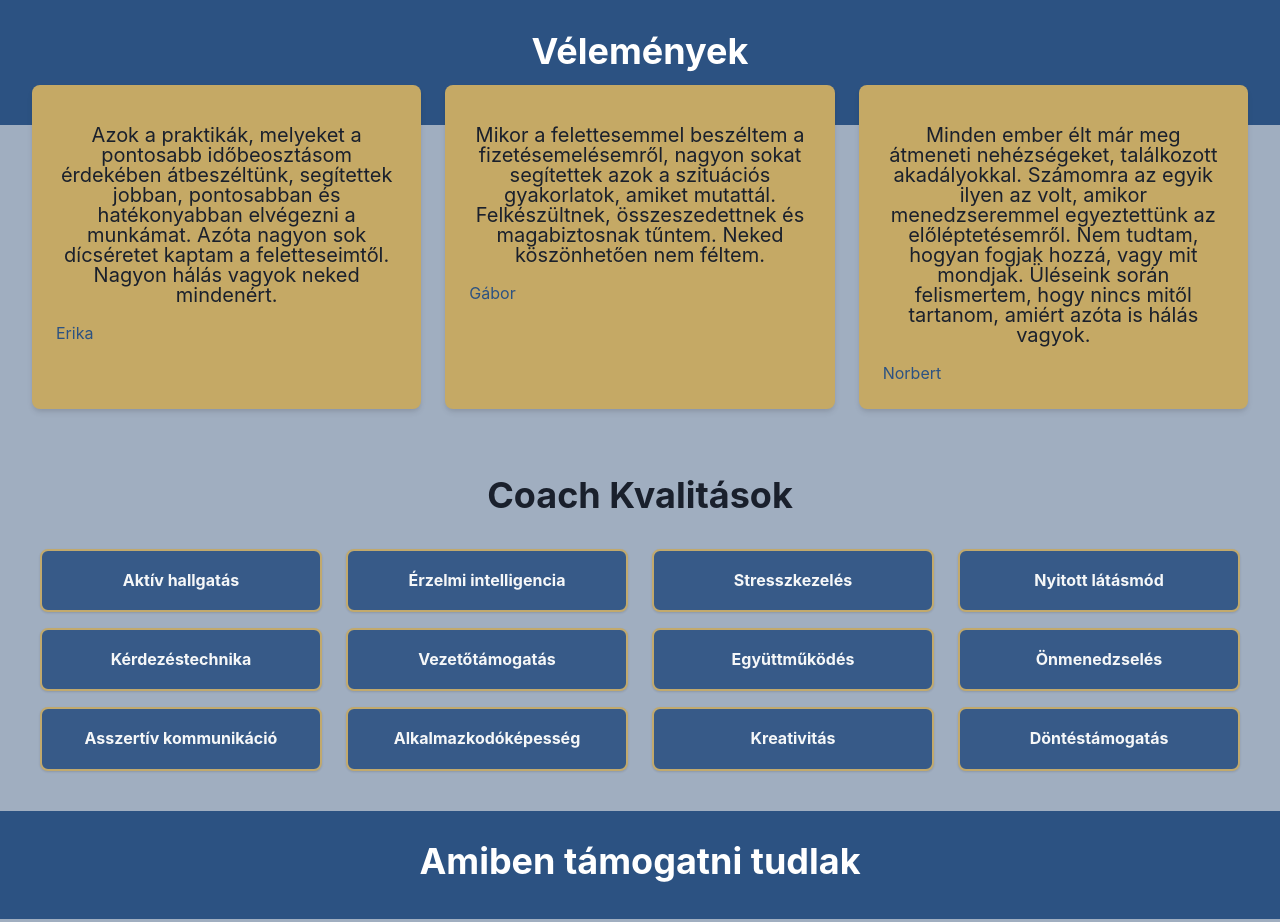
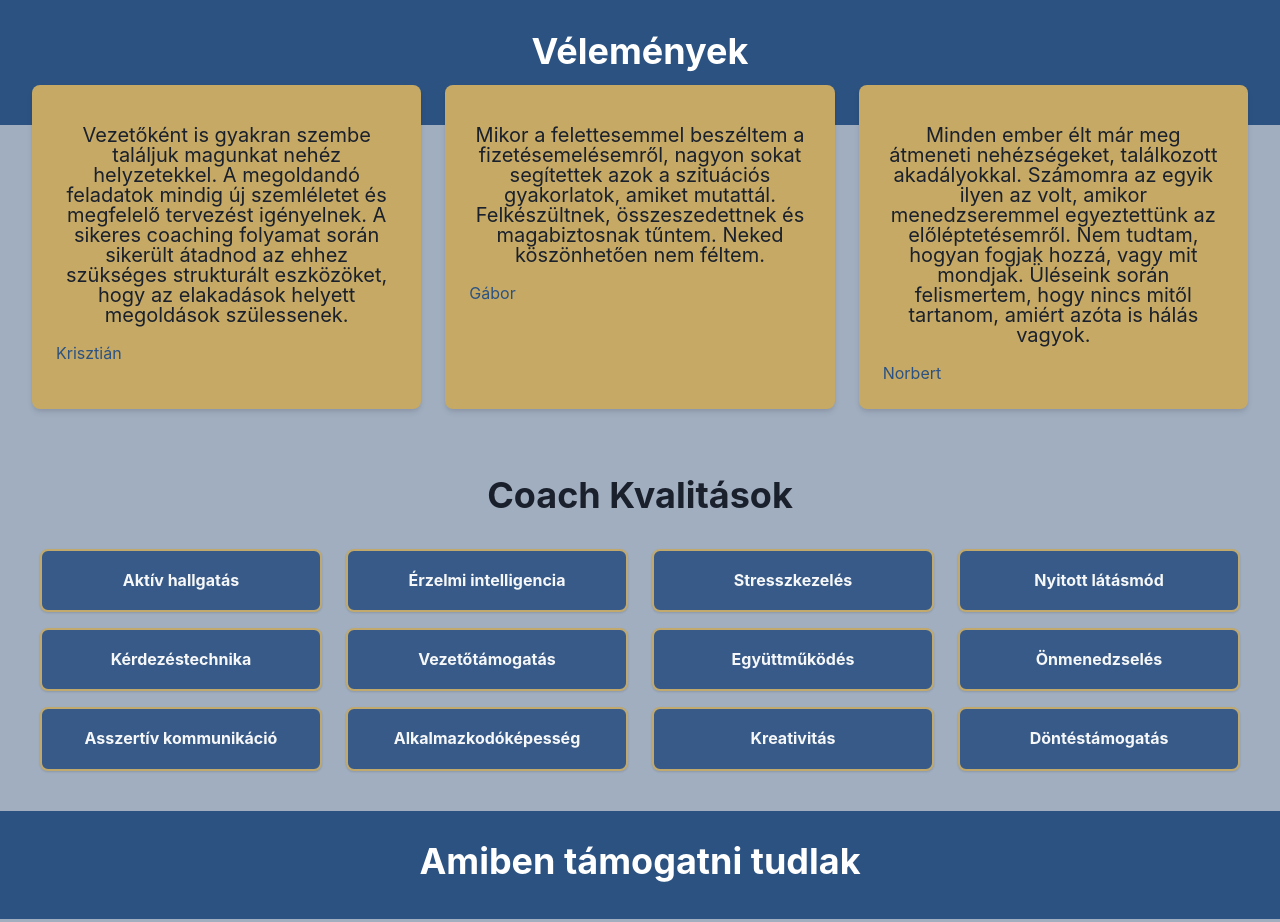
Before and after one commit to dgabor92/Brofolio, a React (Create React App) app: page / in a window 1280 px wide. Shown: the part 1280-2202 px from the top of the page. Built offline with nearby package versions, Linux system fonts and the light colour scheme.

Commit message:
About me part change

```diff
--- a/src/components/AboutMe/AboutApp.js
+++ b/src/components/AboutMe/AboutApp.js
@@ -22,13 +22,12 @@ const AboutApp = () => {
         <Box maxW={{ base: 'xl', md: '7xl' }} mx="auto" px={{ base: 6, md: 8 }}>
           <SimpleGrid columns={{ base: 1, md: 2, lg: 3 }} spacing="6">
             <AboutMeCard
-              title=""
-              value="Azok a praktikák, melyeket a pontosabb időbeosztásom érdekében
-                átbeszéltünk, segítettek jobban, pontosabban és hatékonyabban
-                elvégezni a munkámat. Azóta nagyon sok dícséretet kaptam a
-                feletteseimtől. Nagyon hálás vagyok neked mindenért."
+              value="Vezetőként is gyakran szembe találjuk magunkat nehéz helyzetekkel.
+              A megoldandó feladatok mindig új szemléletet és megfelelő tervezést igényelnek.
+              A sikeres coaching folyamat során sikerült átadnod az ehhez szükséges strukturált eszközöket,
+              hogy az elakadások helyett megoldások szülessenek."
             >
-              Erika
+              Krisztián
             </AboutMeCard>
             <AboutMeCard
               title=""
```
